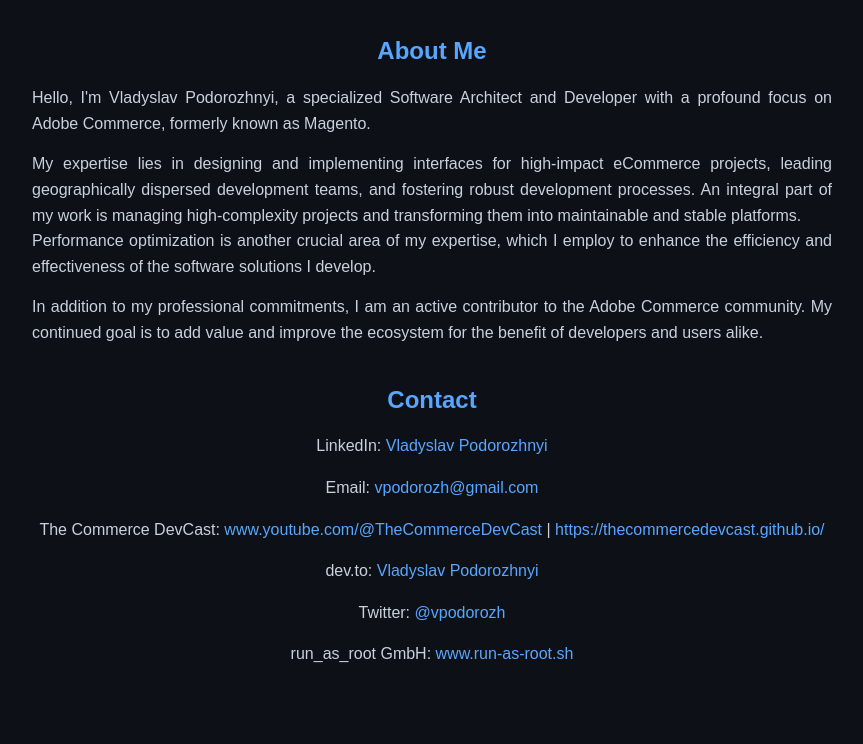
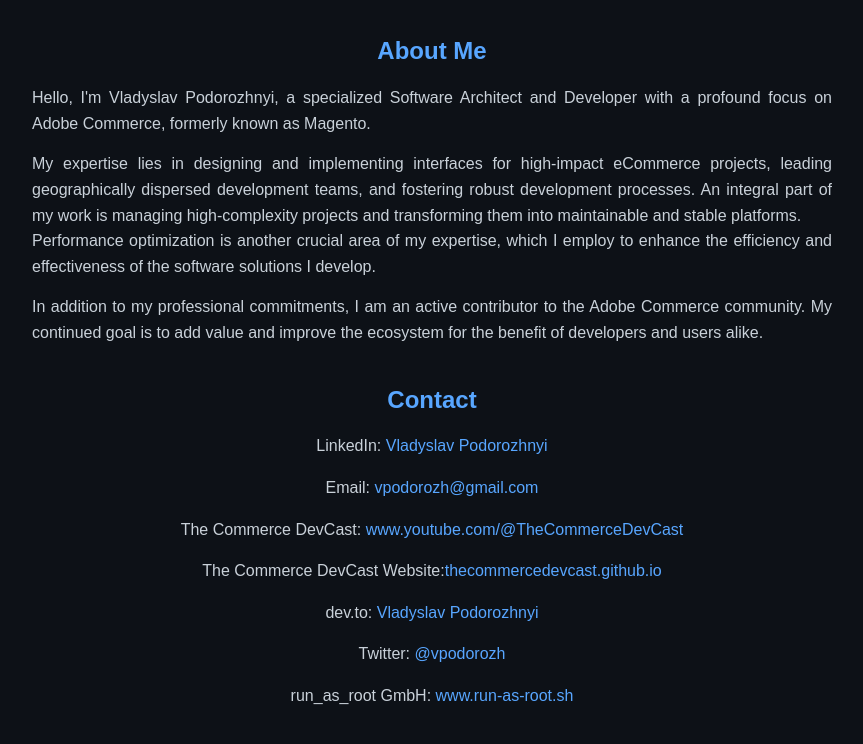
Before and after one commit to vpodorozh/vpodorozh.github.io, a plain HTML site: page index.html in a window 1280 px wide. Shown: the part 290-1034 px from the top of the page, without its empty margins (208-1071 px from the left). Before the commit the page ends 1001 px from the top, so only its background shows below. Drawn offline with Linux system fonts and the light colour scheme.

Commit message:
Update index.html

```diff
--- a/index.html
+++ b/index.html
@@ -75,7 +75,8 @@
     <h2 style="padding-top: 20px">Contact</h2>
       <p>LinkedIn: <a href="https://www.linkedin.com/in/vladyslav-podorozhnyi/">Vladyslav Podorozhnyi</a></p>
       <p>Email: <a href="mailto:vpodorozh@gmail.com">vpodorozh@gmail.com</a></p>
-      <p>The Commerce DevCast: <a href="https://www.youtube.com/@TheCommerceDevCast">www.youtube.com/@TheCommerceDevCast</a> | <a href="https://thecommercedevcast.github.io/">https://thecommercedevcast.github.io/</a></a></p>
+      <p>The Commerce DevCast: <a href="https://www.youtube.com/@TheCommerceDevCast">www.youtube.com/@TheCommerceDevCast</a></p>
+      <p>The Commerce DevCast Website:<a href="https://thecommercedevcast.github.io/">thecommercedevcast.github.io</a></p>
       <p>dev.to: <a href="https://dev.to/vpodorozh">Vladyslav Podorozhnyi</a></p>
       <p>Twitter: <a href="https://twitter.com/vpodorozh">@vpodorozh</a></p>
       <p>run_as_root GmbH: <a href="https://www.run-as-root.sh/">www.run-as-root.sh</a></p>
```
